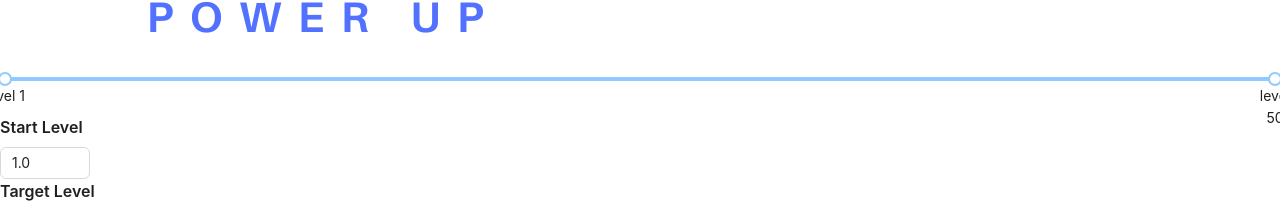
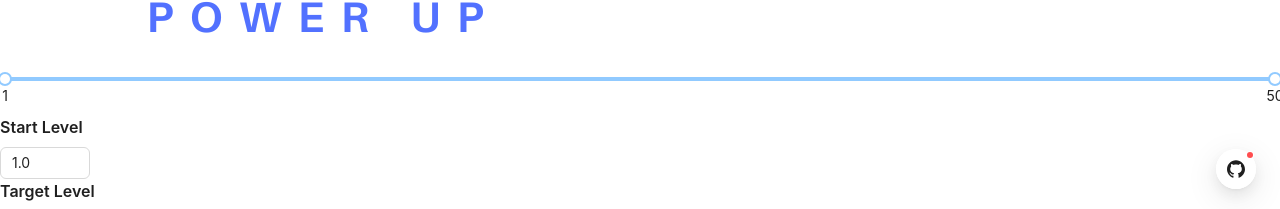
Before and after one commit to photkosee/pogo-powerup, a React (Vite) app: page / in a window 1280 px wide. Shown: the part 563-772 px from the top of the page. Built offline with nearby package versions, Linux system fonts and the light colour scheme.

Commit message:
fix: images not display + add link to github

```diff
--- a/index.html
+++ b/index.html
@@ -4,6 +4,8 @@
     <meta charset="UTF-8" />
     <link rel="icon" type="image/png" href="/ball.png" />
     <meta name="viewport" content="width=device-width, initial-scale=1.0" />
+    <meta name="description" content="Easily calculate and plan out your resources for powering up your pokemons with this tool" />
+    <meta name="author" content="Phot Koseekrainiramon" />
     <title>POGO - Power Up</title>
   </head>
   <body>
--- a/src/App.tsx
+++ b/src/App.tsx
@@ -1,20 +1,28 @@
+import { FloatButton } from "antd";
+import { GithubOutlined } from "@ant-design/icons";
 import Calculator from "./Calculator";
 
 function App() {
   return (
     <div className="bg-[#18242e] flex justify-center">
       <div
-        className="flex-1 bg-[url('/bg.jpg')] min-h-screen bg-no-repeat bg-cover
+        className="flex-1 bg-[url('/bg.jpg')] min-h-screen w-full bg-no-repeat bg-cover
         bg-fixed max-w-[1700px] flex justify-center sm:px-20 lg:px-32"
       >
         <div
           className="w-full h-full sm:h-max bg-[#fffdf5] flex flex-col justify-center my-auto
           gap-y-5 sm:rounded-3xl sm:shadow-2xl max-w-3xl pt-3 sm:py-5 lg:py-7"
         >
-          <img src="./public/pogo.png" className="h-24 mx-auto" />
+          <img src="./pogo.png" className="h-24 mx-auto" alt="Logo" />
           <Calculator />
         </div>
       </div>
+      <FloatButton
+        href="https://github.com/photkosee"
+        target="_blank"
+        badge={{ dot: true }}
+        icon={<GithubOutlined />}
+      />
     </div>
   );
 }
--- a/src/Calculator.tsx
+++ b/src/Calculator.tsx
@@ -47,14 +47,14 @@ const Calculator = () => {
   };
 
   const marks: SliderSingleProps["marks"] = {
-    1: "level 1",
-    50: "level 50",
+    1: "1",
+    50: "50",
   };
 
   return (
     <div className="h-full flex flex-col items-center gap-y-5">
       <div
-        className="flex flex-col gap-y-3 w-full px-10
+        className="flex flex-col gap-y-3 w-full px-12
         justify-center items-center"
       >
         <Slider
@@ -128,15 +128,15 @@ const Calculator = () => {
             Power up Costs
           </p>
           <div className="w-full bg-white flex rounded-xl px-3 py-2 gap-x-5 items-center">
-            <img src="./public/candy.png" className="w-7" />
+            <img src="./candy.png" className="w-7" alt="Candy" />
             {candy}
           </div>
           <div className="w-full bg-white flex rounded-xl px-3 py-2 gap-x-5 items-center">
-            <img src="./public/xl.png" className="w-7" />
+            <img src="./xl.png" className="w-7" alt="Candy XL" />
             {xl}
           </div>
           <div className="w-full bg-white flex rounded-xl px-3 py-2 gap-x-5 items-center">
-            <img src="./public/stardust.png" className="w-7" />
+            <img src="./stardust.png" className="w-7" alt="Stardust" />
             {stardust}
           </div>
         </div>
```
